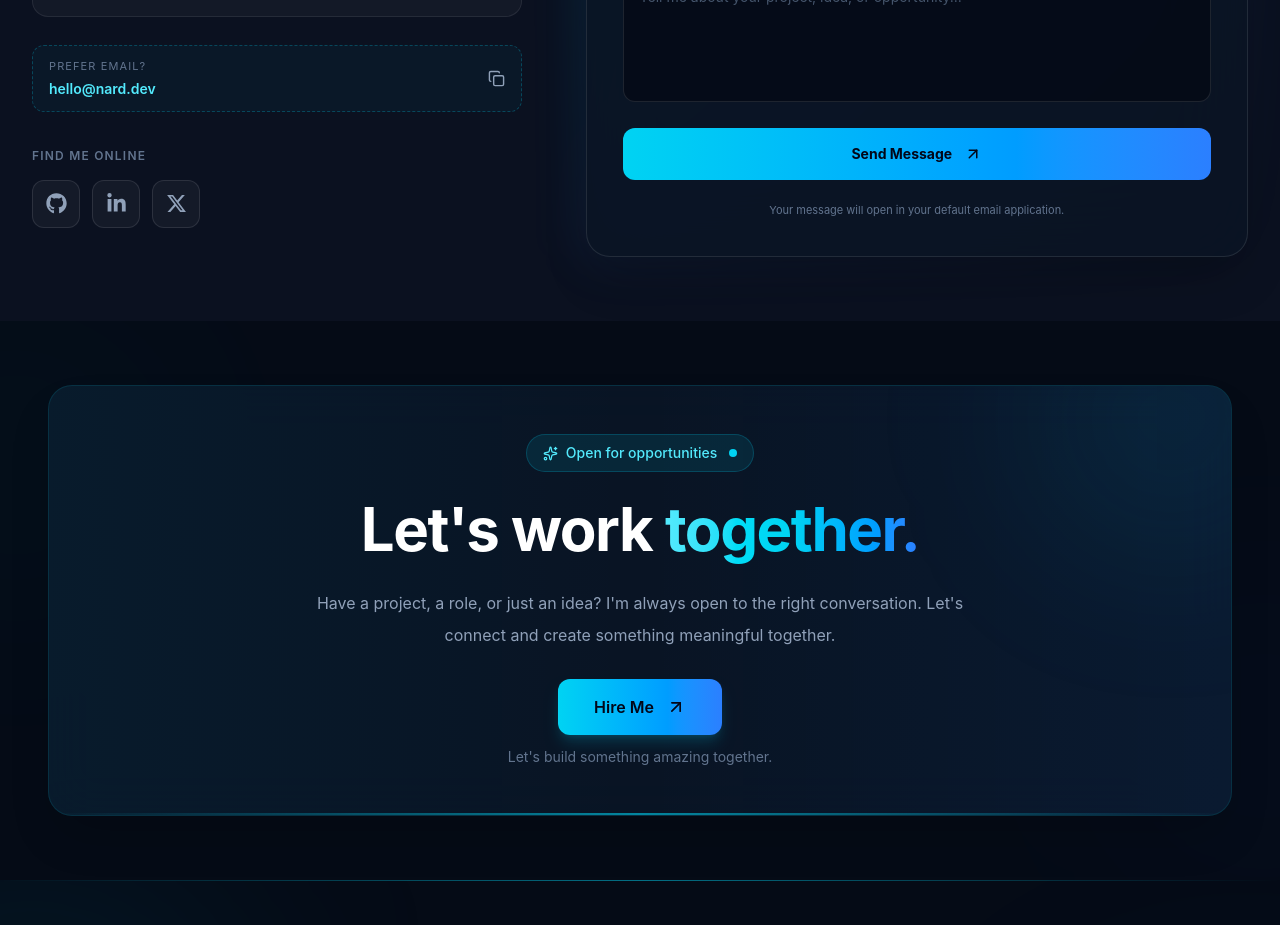
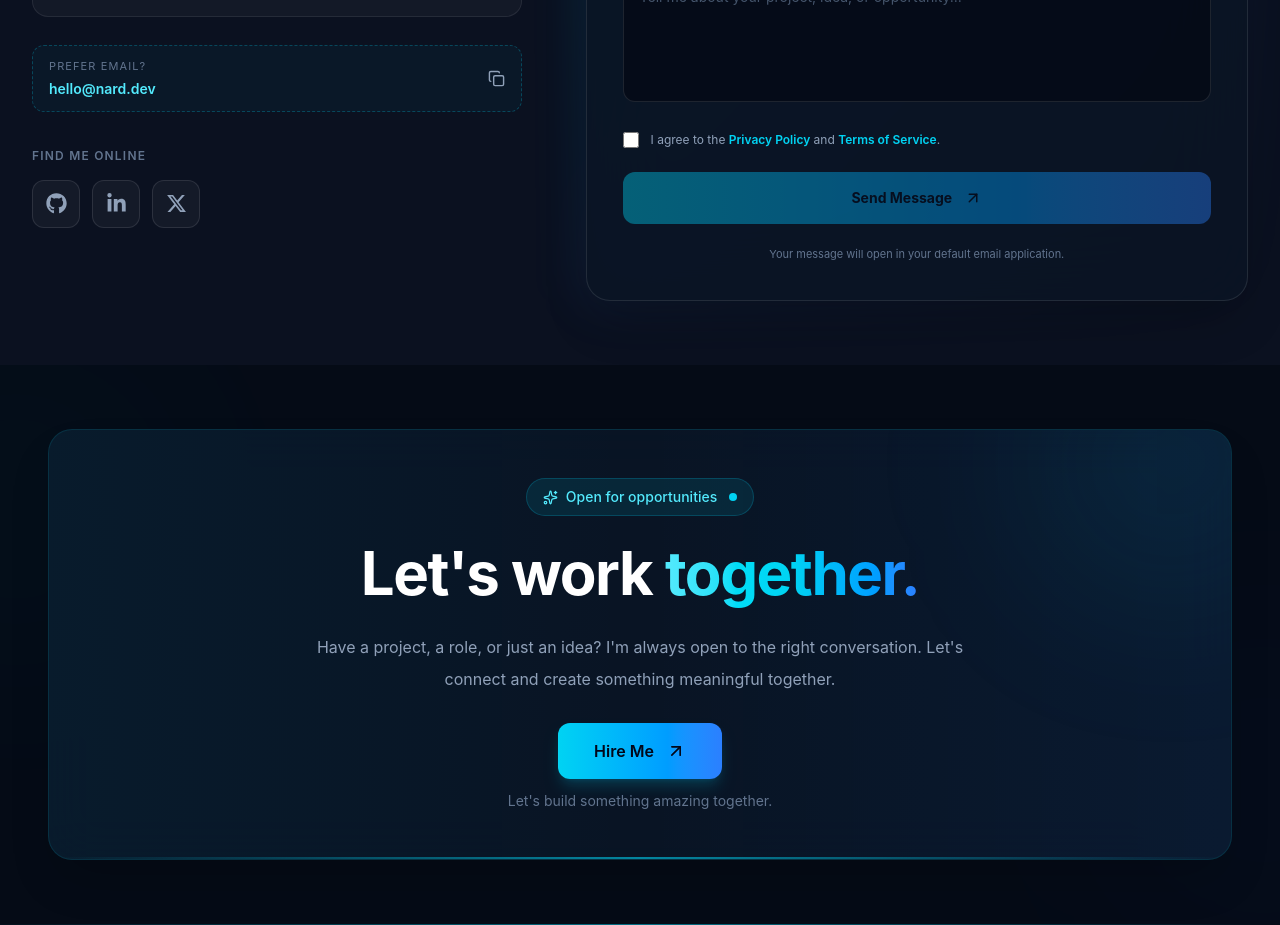
Before and after one commit to Ferdinard15/Nard.Dev-portfolio, a React (Vite) app in the folder My-portfolio/: page /contact in a window 1280 px wide. Shown: the part 860-1785 px from the top of the page. Built offline with nearby package versions, Linux system fonts and the light colour scheme.

Commit message:
Added checkbox agree to terms and policy in contact form

```diff
--- a/My-portfolio/src/Components/Contact/ContactForm.jsx
+++ b/My-portfolio/src/Components/Contact/ContactForm.jsx
@@ -1,3 +1,4 @@
+
 import { useState } from "react";
 import { motion } from "framer-motion";
 
@@ -50,7 +51,7 @@ const contactDetails = [
   },
 ];
 
-// SOCIAL LINKS - REACT ICONS
+// SOCIAL LINKS
 const socialLinks = [
   {
     icon: FaGithub,
@@ -71,6 +72,7 @@ const socialLinks = [
 
 export function ContactForm() {
   const [copied, setCopied] = useState(false);
+  const [agreedToPolicy, setAgreedToPolicy] = useState(false);
 
   const [formData, setFormData] = useState({
     name: "",
@@ -103,10 +105,16 @@ export function ContactForm() {
   const handleSubmit = (e) => {
     e.preventDefault();
 
+    if (!agreedToPolicy) return;
+
     const mailtoLink = `mailto:${email}?subject=${encodeURIComponent(
       formData.subject,
     )}&body=${encodeURIComponent(
-      `Name: ${formData.name}\nEmail: ${formData.email}\n\n${formData.message}`,
+      `Name: ${formData.name}
+Email: ${formData.email}
+Privacy Policy and Terms: Agreed
+
+${formData.message}`,
     )}`;
 
     window.location.href = mailtoLink;
@@ -396,15 +404,57 @@ export function ContactForm() {
                   />
                 </div>
 
+                {/* POLICY AGREEMENT */}
+                <div className="flex items-start gap-3">
+                  <input
+                    id="agree-policy"
+                    type="checkbox"
+                    checked={agreedToPolicy}
+                    onChange={(e) => setAgreedToPolicy(e.target.checked)}
+                    required
+                    className="mt-1 h-4 w-4 shrink-0 cursor-pointer accent-cyan-400"
+                  />
+
+                  <label
+                    htmlFor="agree-policy"
+                    className="text-xs leading-6 text-slate-400"
+                  >
+                    I agree to the{" "}
+                    <a
+                      href="/privacy-policy"
+                      target="_blank"
+                      rel="noopener noreferrer"
+                      className="font-semibold text-cyan-400 transition hover:text-cyan-300 hover:underline"
+                    >
+                      Privacy Policy
+                    </a>{" "}
+                    and{" "}
+                    <a
+                      href="/terms-of-service"
+                      target="_blank"
+                      rel="noopener noreferrer"
+                      className="font-semibold text-cyan-400 transition hover:text-cyan-300 hover:underline"
+                    >
+                      Terms of Service
+                    </a>
+                    .
+                  </label>
+                </div>
+
                 {/* SUBMIT BUTTON */}
                 <motion.button
                   type="submit"
-                  whileHover={{
-                    scale: 1.02,
-                    boxShadow: "0 10px 35px rgba(34,211,238,0.2)",
-                  }}
-                  whileTap={{ scale: 0.97 }}
-                  className="group flex w-full items-center justify-center gap-3 rounded-xl bg-gradient-to-r from-cyan-400 to-blue-500 px-6 py-4 text-sm font-bold text-slate-950 transition"
+                  disabled={!agreedToPolicy}
+                  whileHover={
+                    agreedToPolicy
+                      ? {
+                          scale: 1.02,
+                          boxShadow: "0 10px 35px rgba(34,211,238,0.2)",
+                        }
+                      : {}
+                  }
+                  whileTap={agreedToPolicy ? { scale: 0.97 } : {}}
+                  className="group flex w-full items-center justify-center gap-3 rounded-xl bg-gradient-to-r from-cyan-400 to-blue-500 px-6 py-4 text-sm font-bold text-slate-950 transition disabled:cursor-not-allowed disabled:opacity-40"
                 >
                   Send Message
 
```
